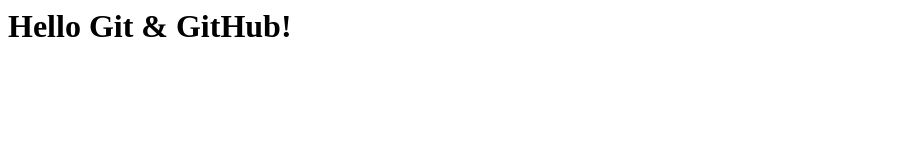
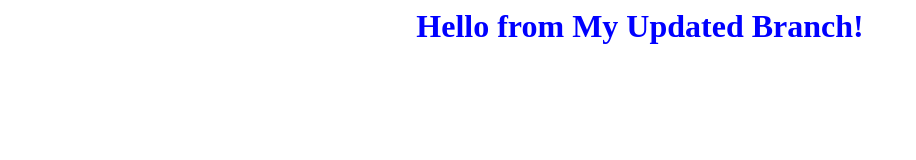
Before and after one commit to 2ndvek/my-first-repo, a plain HTML site: page index.html in a window 1280 px wide. Shown: the whole page, without its empty margins (0-916 px from the left). Drawn offline with Linux system fonts and the light colour scheme.

Commit message:
Add style and update title in index.html

```diff
--- a/index.html
+++ b/index.html
@@ -1 +1 @@
-<h1>Hello Git & GitHub!</h1>
+<h1 style='color: blue; text-align: center;'>Hello from My Updated Branch!</h1>
```
